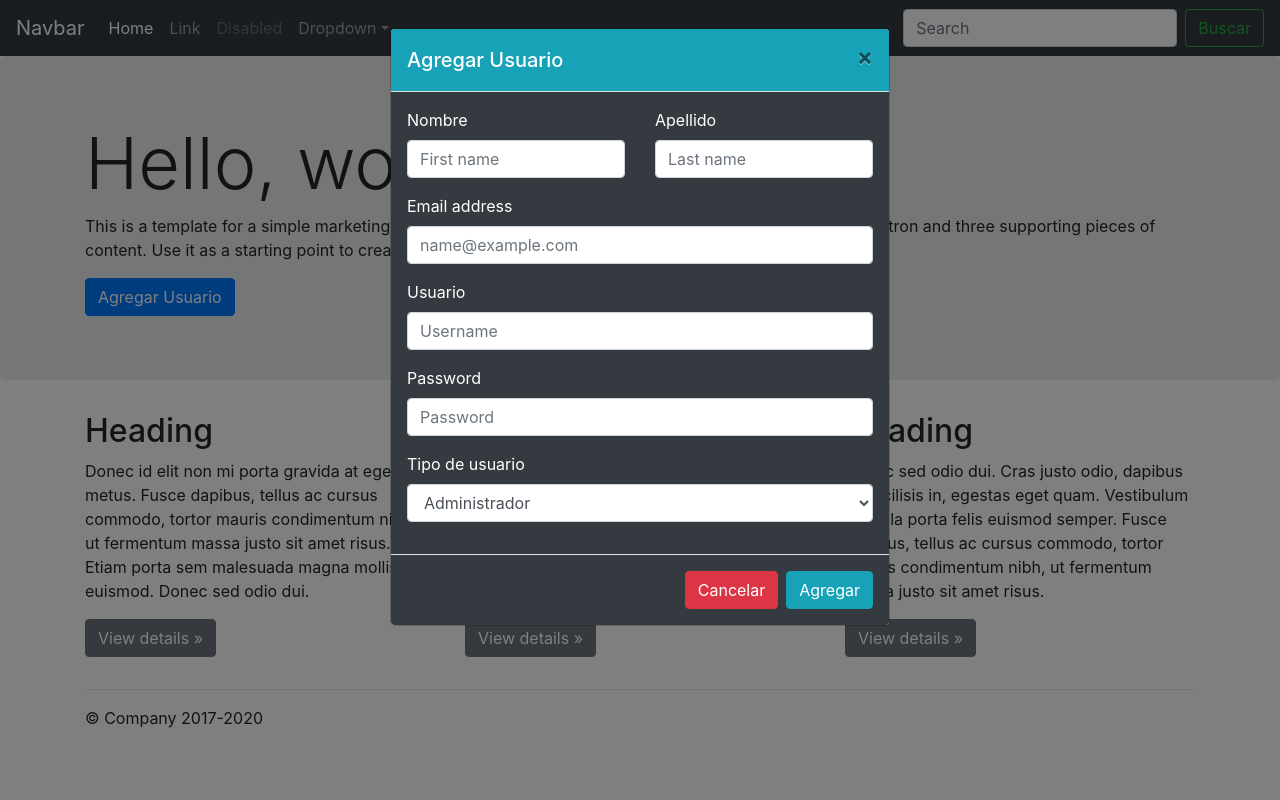
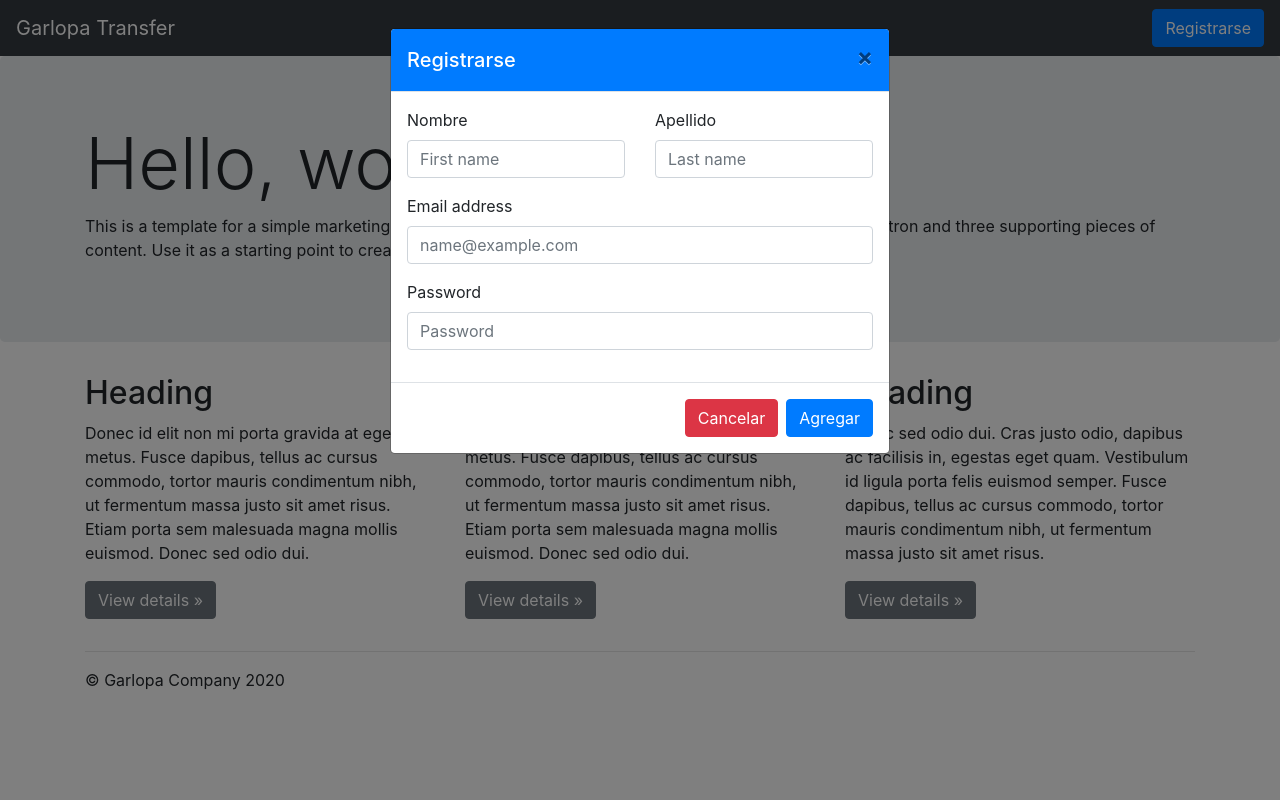
Before and after one commit to RodrigoAcosta182/TPFinal, a PHP site: page /tpfinal/ in a window 1280 px wide, after a click on "Registrarse". Run offline with PHP 8.4, Linux system fonts and the light colour scheme.

Commit message:
se agrego la funcion de agregar usuarios a la bd

```diff
--- a/header.php
+++ b/header.php
@@ -1,12 +1,12 @@
 <nav class="navbar navbar-expand-md navbar-dark fixed-top bg-dark">
-    <a class="navbar-brand" href="#">Navbar</a>
+    <a class="navbar-brand " href="#">Garlopa Transfer</a>
     <button class="navbar-toggler" type="button" data-toggle="collapse" data-target="#navbarsExampleDefault" aria-controls="navbarsExampleDefault" aria-expanded="false" aria-label="Toggle navigation">
         <span class="navbar-toggler-icon"></span>
     </button>
 
     <div class="collapse navbar-collapse" id="navbarsExampleDefault">
         <ul class="navbar-nav mr-auto">
-            <li class="nav-item active">
+            <!--<li class="nav-item active">
                 <a class="nav-link" href="#">Home <span class="sr-only">(current)</span></a>
             </li>
             <li class="nav-item">
@@ -22,13 +22,14 @@
                     <a class="dropdown-item" href="#">Another action</a>
                     <a class="dropdown-item" href="#">Something else here</a>
                 </div>
-            </li>
+            </li>-->
         </ul>
         <form class="form-inline my-2 my-lg-0">
-            <input class="form-control mr-sm-2" type="text" placeholder="Search" aria-label="Search">
-            <button class="btn btn-outline-success my-2 my-sm-0" type="submit">Buscar</button>
+            <button type="button" class="btn btn-primary " data-toggle="modal" data-target="#exampleModal">
+                Registrarse
+            </button>
         </form>
     </div>
 </nav>
 
-<?php include "modales/modalAgregar.php"?>
+<?php include "modales/modalRegistrar.php" ?>
--- a/index.php
+++ b/index.php
@@ -41,9 +41,6 @@
     <div class="container">
       <h1 class="display-3">Hello, world!</h1>
       <p>This is a template for a simple marketing or informational website. It includes a large callout called a jumbotron and three supporting pieces of content. Use it as a starting point to create something more unique.</p>
-        <button type="button" class="btn btn-primary" data-toggle="modal" data-target="#exampleModal">
-            Agregar Usuario
-        </button>
     </div>
   </div>
 
@@ -74,7 +71,7 @@
 </main>
 
 <footer class="container">
-  <p>&copy; Company 2017-2020</p>
+  <p>&copy; Garlopa Company 2020</p>
 </footer>
 <script src="https://code.jquery.com/jquery-3.5.1.slim.min.js" integrity="sha384-DfXdz2htPH0lsSSs5nCTpuj/zy4C+OGpamoFVy38MVBnE+IbbVYUew+OrCXaRkfj" crossorigin="anonymous"></script>
       <script>window.jQuery || document.write('<script src="../assets/js/vendor/jquery.slim.min.js"><\/script>')</script><script src="/tpfinal/recursos/js/bootstrap.bundle.min.js"></script>
--- a/modales/modalAgregar.php
+++ /dev/null
@@ -1,58 +0,0 @@
-<div class="container">
-    <!-- Modal -->
-    <div class="modal fade" id="exampleModal" tabindex="-1" aria-labelledby="exampleModalLabel" aria-hidden="true">
-        <div class="modal-dialog">
-            <div class="modal-content">
-                <div class="modal-header bg-info text-white">
-                    <h5 class="modal-title" id="exampleModalLabel">Agregar Usuario</h5>
-                    <button type="button" class="close" data-dismiss="modal" aria-label="Close">
-                        <span aria-hidden="true">&times;</span>
-                    </button>
-                </div>
-                <div class="modal-body bg-dark text-white">
-                    <form>
-                        <div class="form-group">
-                            <div class="row">
-                                <div class="col">
-                                    <label for="formNombre">Nombre</label>
-                                    <input type="text" class="form-control" placeholder="First name" id="formNombre">
-                                </div>
-                                <div class="col">
-                                    <label for="formApellido">Apellido</label>
-                                    <input type="text" class="form-control" placeholder="Last name" id="formApellido">
-                                </div>
-                            </div>
-                        </div>
-                        <div class="form-group">
-                            <label for="exampleInputEmail1">Email address</label>
-                            <input type="email" class="form-control" id="exampleInputEmail1" aria-describedby="emailHelp" placeholder="name@example.com">
-                        </div>
-                        <div class="form-group">
-                            <label for="formUsuario">Usuario</label>
-                            <input type="text" class="form-control" id="formUsuario" placeholder="Username">
-                        </div>
-                        <div class="form-group">
-                            <label for="exampleInputPassword1">Password</label>
-                            <input type="password" class="form-control" id="exampleInputPassword1" placeholder="Password">
-                        </div>
-                        <div class="form-group">
-                            <div class="form-group">
-                                <label for="elegirTipoSelect">Tipo de usuario</label>
-                                <select class="form-control" id="elegirTipoSelect">
-                                    <option value="1">Administrador</option>
-                                    <option value="2">2</option>
-                                    <option value="3">3</option>
-                                    <option value="4">Chofer</option>
-                                </select>
-                            </div>
-                        </div>
-                        </div>
-                            <div class="modal-footer bg-dark">
-                                <button type="button" class="btn btn-danger" data-dismiss="modal">Cancelar</button>
-                                <button type="button" class="btn btn-info">Agregar</button>
-                            </div>
-                    </form>
-            </div>
-        </div>
-    </div>
-</div>
--- /dev/null
+++ b/modales/modalRegistrar.php
@@ -0,0 +1,41 @@
+<!-- Modal -->
+    <div class="modal fade" id="exampleModal" tabindex="-1" aria-labelledby="exampleModalLabel" aria-hidden="true">
+        <div class="modal-dialog">
+            <div class="modal-content">
+                <div class="modal-header bg-primary text-white">
+                    <h5 class="modal-title" id="exampleModalLabel">Registrarse</h5>
+                    <button type="button" class="close" data-dismiss="modal" aria-label="Close">
+                        <span aria-hidden="true">&times;</span>
+                    </button>
+                </div>
+                <div class="modal-body">
+                    <form action="/tpfinal/funciones/agregarUsuario.php" method="post">
+                        <div class="form-group">
+                            <div class="row">
+                                <div class="col">
+                                    <label for="formNombre">Nombre</label>
+                                    <input type="text" class="form-control" placeholder="First name" id="formNombre" name="nombre">
+                                </div>
+                                <div class="col">
+                                    <label for="formApellido">Apellido</label>
+                                    <input type="text" class="form-control" placeholder="Last name" id="formApellido" name="apellido">
+                                </div>
+                            </div>
+                        </div>
+                        <div class="form-group">
+                            <label for="exampleInputEmail1">Email address</label>
+                            <input type="email" class="form-control" id="exampleInputEmail1" aria-describedby="emailHelp" placeholder="name@example.com" name="email">
+                        </div>
+                        <div class="form-group">
+                            <label for="exampleInputPassword1">Password</label>
+                            <input type="password" class="form-control" id="exampleInputPassword1" placeholder="Password" name="password">
+                        </div>
+                        </div>
+                            <div class="modal-footer">
+                                <button type="button" class="btn btn-danger" data-dismiss="modal">Cancelar</button>
+                                <button type="submit" class="btn btn-primary">Agregar</button>
+                            </div>
+                    </form>
+            </div>
+        </div>
+    </div>
```
Also changed, not shown: funciones/agregarUsuario.php (added, +87 -0 lines), funciones/loguearUsuario.php (+16 -5 lines), login.php (+12 -3 lines), verificar.php (added, +106 -0 lines).
